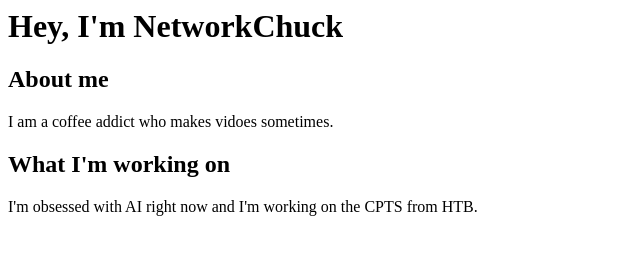
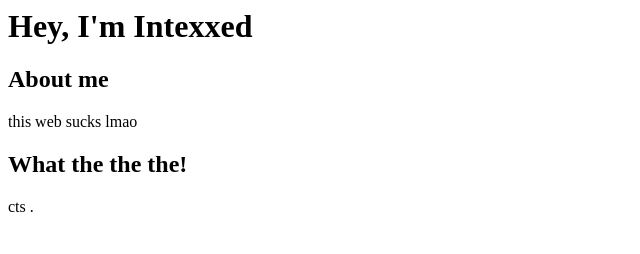
Before and after one commit to Intexxed/Personal-bookmark, a plain HTML site: page index.html in a window 1280 px wide. Shown: the whole page, without its empty margins (0-640 px from the left). Drawn offline with Linux system fonts and the light colour scheme.

Commit message:
Update index.html

```diff
--- a/index.html
+++ b/index.html
@@ -1,16 +1,16 @@
 
 <html>
     <h1>
-        Hey, I'm NetworkChuck
+        Hey, I'm Intexxed
     </h1>
     <body>
         <h2>About me</h2>
         <p>
-            I am a coffee addict who makes vidoes sometimes.
+            this web sucks lmao
         </p>
-        <h2>What I'm working on</h2>
+        <h2>What the the the!</h2>
         <p>
-            I'm obsessed with AI right now and I'm working on the CPTS from HTB.
+                                                              cts                             .
         </p>
     </body>
 </html>
```
